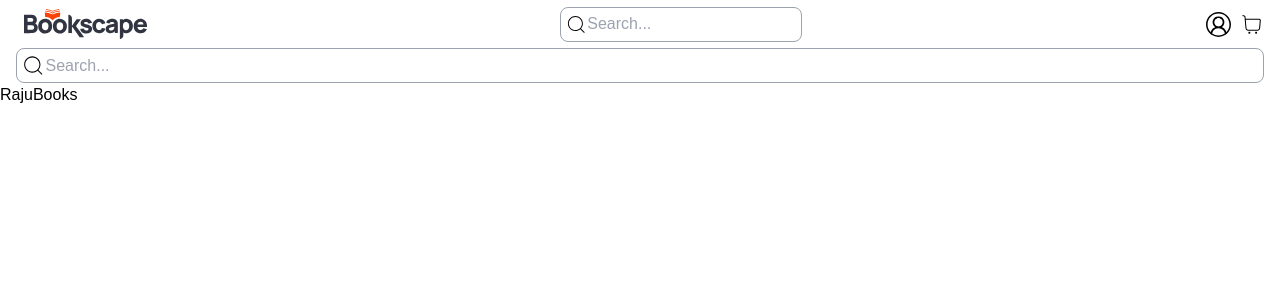
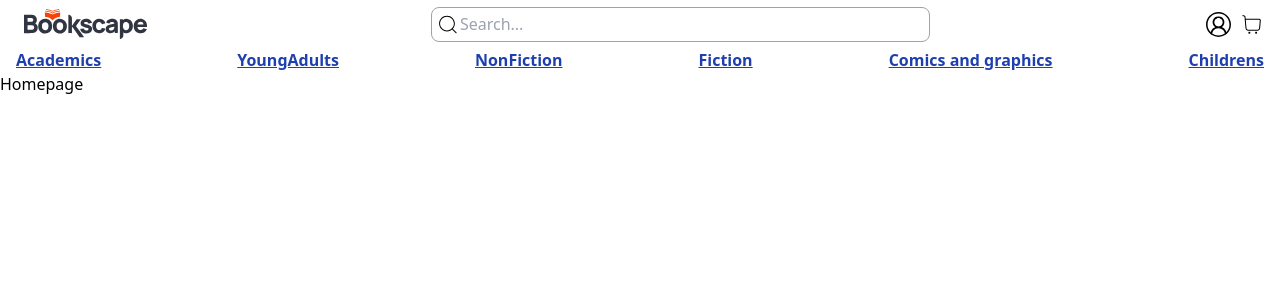
Before and after one commit to VJYGOUR/bookstore, a React (Vite) app: page / in a window 1280 px wide. Shown: the top 300 px of the page. Built offline with nearby package versions, Linux system fonts and the light colour scheme; a web font is replaced by a local one.

Commit message:
addSidebar

```diff
--- a/index.html
+++ b/index.html
@@ -14,7 +14,7 @@
     <meta name="viewport" content="width=device-width, initial-scale=1.0" />
     <title>Book store</title>
   </head>
-  <body class="font-edu">
+  <body>
     <div id="root"></div>
     <script type="module" src="/src/main.jsx"></script>
   </body>
--- a/src/color/color.js
+++ b/src/color/color.js
@@ -2,4 +2,5 @@ export default {
   customGreen: "#ff6347",
   ghh: "hsl(9, 100%, 64%)",
   green: "green",
+  sidebar: "rgb(255 255 250)",
 };
--- a/src/pages/HomePage.jsx
+++ b/src/pages/HomePage.jsx
@@ -3,7 +3,7 @@ import { Link } from "react-router-dom";
 function HomePage() {
   return (
     <>
-      <div>RajuBooks</div>
+      <div>Homepage</div>
     </>
   );
 }
--- a/src/ui/AppLayout.jsx
+++ b/src/ui/AppLayout.jsx
@@ -1,71 +1,39 @@
-import { CiSearch, CiShoppingCart } from "react-icons/ci";
+import { useState } from "react";
+import { CiShoppingCart } from "react-icons/ci";
+
 import { VscAccount } from "react-icons/vsc";
-import { Link, Outlet } from "react-router-dom";
+import { Outlet } from "react-router-dom";
+import SearchBar from "./SearchBar";
+import Logo from "./Logo";
+import SideBar from "./SideBar";
+import PageLink from "./PageLink";
 
 function AppLayout() {
+  const [sideBar, setSideBar] = useState(false);
+
   return (
     <>
-      {/* <div className="flex flex-col ">
-        <Link to={"/academics"} className="underline text-blue-800 font-bold">
-          Academics
-        </Link>
-        <Link to={"/youngadults"} className="underline text-blue-800 font-bold">
-          YoungAdults
-        </Link>
-        <Link to={"/nonfiction"} className="underline text-blue-800 font-bold">
-          NonFiction
-        </Link>
-        <Link to={"/fiction"} className="underline text-blue-800 font-bold">
-          Fiction
-        </Link>
-        <Link
-          to={"/comicsandgraphics"}
-          className="underline text-blue-800 font-bold"
-        >
-          Comics and graphics
-        </Link>
-        <Link to={"/childrens"} className="underline text-blue-800 font-bold">
-          Childrens
-        </Link>
-      </div> */}
-
-      {/* HEADER SECTION */}
       <header className="px-4 relative">
-        <aside className="hidden fixed w-24 h-full left-0 bg-slate-300">
-          heloo imj
-        </aside>
+        {sideBar && <SideBar setOpen={setSideBar} />}
         <div className="flex items-center justify-between">
-          <img src="logo.cd9e58e4.svg" alt="logo" className="h-12" />
-          <div className="hidden  items-center border border-gray-400 rounded-[.5rem] px-1 py-1 sm:flex">
-            <CiSearch size={25} />
-            <input
-              type="text"
-              placeholder="Search..."
-              name="q"
-              className="w-full"
-            />
-          </div>
+          <Logo setOpen={setSideBar} />
+          <SearchBar display="hidden sm:flex sm:w-[40%]" />
           <div className="flex gap-2 ">
             <VscAccount size={25} />
             <CiShoppingCart size={25} />
           </div>
         </div>
         <section>
-          <div className="flex items-center border border-gray-400 rounded-[.5rem] px-1 py-1">
-            <CiSearch size={25} />
-            <input
-              type="text"
-              placeholder="Search..."
-              name="q"
-              className="w-full  outline-none"
-            />
-          </div>
+          <SearchBar display="flex sm:hidden" />
+          {/* PAGES DIV FOR DESKTOP */}
+          <PageLink />
         </section>
       </header>
-      {/* PAGES */}
+
       <main>
         <Outlet />
       </main>
+      <footer></footer>
     </>
   );
 }
--- /dev/null
+++ b/src/ui/Logo.jsx
@@ -0,0 +1,12 @@
+import { RxHamburgerMenu } from "react-icons/rx";
+
+function Logo({ setOpen }) {
+  return (
+    <div className="flex gap-3 items-center">
+      <RxHamburgerMenu onClick={() => setOpen(true)} className="sm:hidden" />
+      <img src="logo.cd9e58e4.svg" alt="logo" className="h-12" />
+    </div>
+  );
+}
+
+export default Logo;
--- /dev/null
+++ b/src/ui/PageLink.jsx
@@ -0,0 +1,31 @@
+import { Link } from "react-router-dom";
+
+function PageLink() {
+  return (
+    <div className="hidden sm:flex sm:justify-between  ">
+      <Link to={"/academics"} className="underline text-blue-800 font-bold">
+        Academics
+      </Link>
+      <Link to={"/youngadults"} className="underline text-blue-800 font-bold">
+        YoungAdults
+      </Link>
+      <Link to={"/nonfiction"} className="underline text-blue-800 font-bold">
+        NonFiction
+      </Link>
+      <Link to={"/fiction"} className="underline text-blue-800 font-bold">
+        Fiction
+      </Link>
+      <Link
+        to={"/comicsandgraphics"}
+        className="underline text-blue-800 font-bold"
+      >
+        Comics and graphics
+      </Link>
+      <Link to={"/childrens"} className="underline text-blue-800 font-bold">
+        Childrens
+      </Link>
+    </div>
+  );
+}
+
+export default PageLink;
--- /dev/null
+++ b/src/ui/SearchBar.jsx
@@ -0,0 +1,14 @@
+import { CiSearch } from "react-icons/ci";
+
+function SearchBar({ display }) {
+  return (
+    <div
+      className={` items-center border border-gray-400 rounded-[.5rem] px-1 py-1 ${display}`}
+    >
+      <CiSearch size={25} />
+      <input type="text" placeholder="Search..." name="q" className="w-full" />
+    </div>
+  );
+}
+
+export default SearchBar;
--- /dev/null
+++ b/src/ui/SideBar.jsx
@@ -0,0 +1,37 @@
+import { Link } from "react-router-dom";
+
+function SideBar({ setOpen }) {
+  return (
+    <aside className="bg-sidebar fixed w-[80%] pl-4 h-full left-0 b sm:hidden">
+      <span onClick={() => setOpen(false)} className="text-5xl">
+        &times;
+      </span>
+
+      <div className="flex flex-col pt-10 gap-5 sm:flex sm:justify-between  ">
+        <Link to={"/academics"} className="underline text-blue-800 font-bold">
+          Academics
+        </Link>
+        <Link to={"/youngadults"} className="underline text-blue-800 font-bold">
+          YoungAdults
+        </Link>
+        <Link to={"/nonfiction"} className="underline text-blue-800 font-bold">
+          NonFiction
+        </Link>
+        <Link to={"/fiction"} className="underline text-blue-800 font-bold">
+          Fiction
+        </Link>
+        <Link
+          to={"/comicsandgraphics"}
+          className="underline text-blue-800 font-bold"
+        >
+          Comics and graphics
+        </Link>
+        <Link to={"/childrens"} className="underline text-blue-800 font-bold">
+          Childrens
+        </Link>
+      </div>
+    </aside>
+  );
+}
+
+export default SideBar;
```
